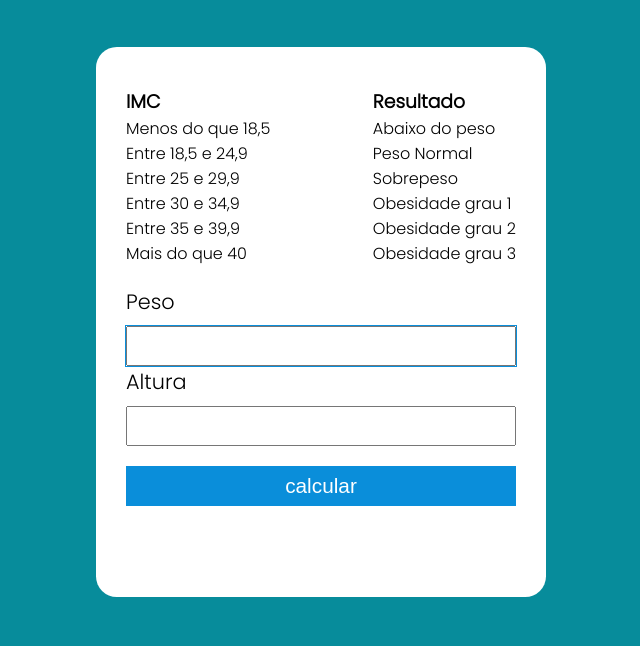
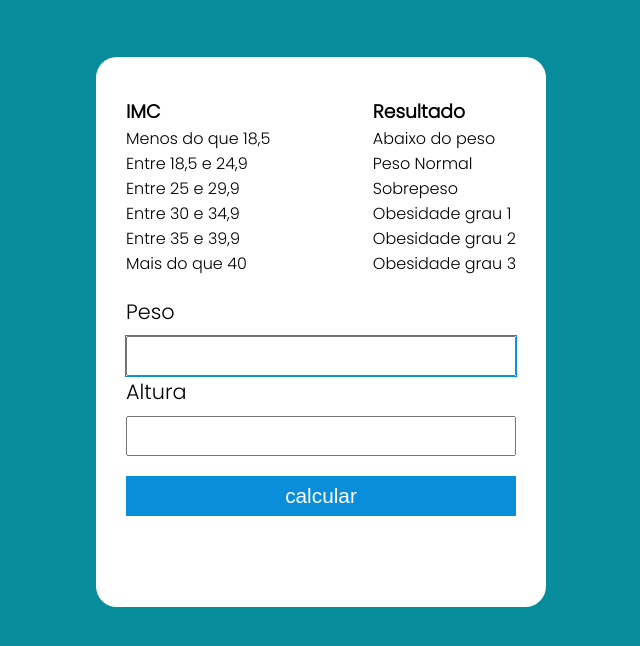
Before and after one commit to nicolasBraga01/calculadoraIMC, a plain HTML site: page index.html in a window 1280 px wide. Shown: the whole page, without its empty margins (319-959 px from the left). Drawn offline with Linux system fonts and the light colour scheme.

Commit message:
por hj é so

```diff
--- a/style.css
+++ b/style.css
@@ -19,7 +19,7 @@ body {
   display: flex;
   justify-content: center;
   flex-wrap: wrap;
-  margin: 2px;
+  margin: 12px;
 }
 
 .container{
```
